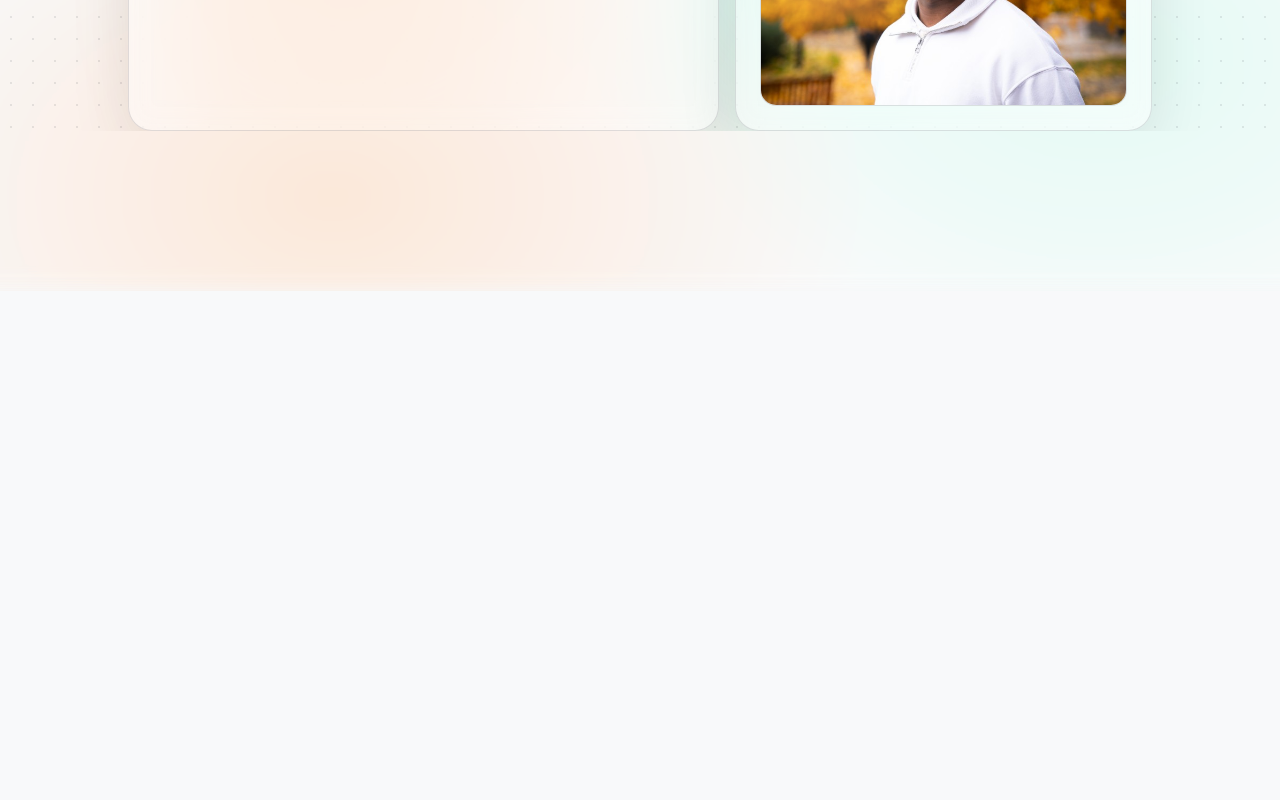
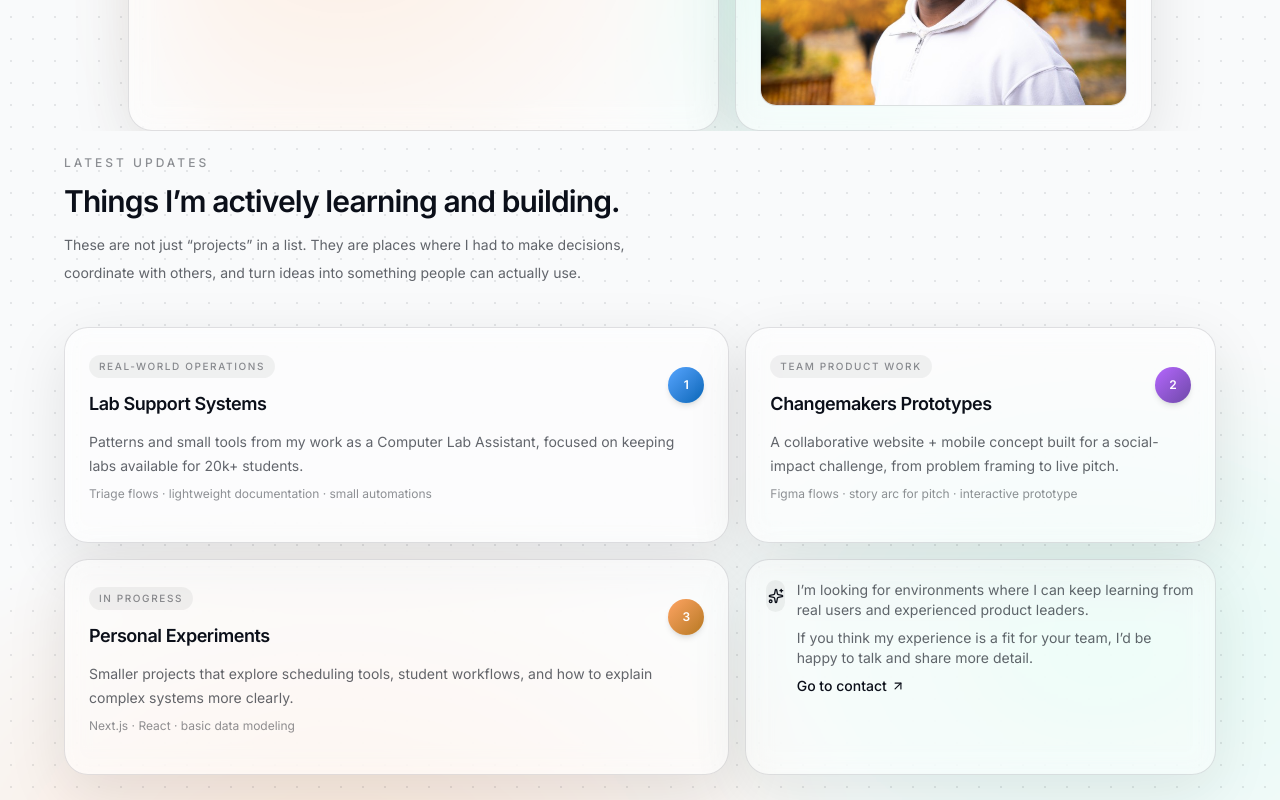
Before and after one commit to ibrahiimmuhamud/portfolio-website, a Next.js app: page / in a window 1280 px wide. Shown: the part 720-1520 px from the top of the page. Before the commit the page ends 1011 px from the top, so only its background shows below. Built offline with nearby package versions, Linux system fonts and the light colour scheme.

Commit message:
updated bento grid and text

```diff
--- a/app/page.tsx
+++ b/app/page.tsx
@@ -1,5 +1,6 @@
 import { Navbar } from "@/components/navbar";
 import { Hero } from "@/components/hero";
+import { Updates } from "@/components/updates";
 
 export default function Home() {
   return (
@@ -7,7 +8,8 @@ export default function Home() {
       <Navbar />
       <main>
         <Hero />
-        {/* Next: updates/projects bento grid, about, resume, contact */}
+        <Updates />
+        {/* Next: about, resume, contact */}
       </main>
     </div>
   );
--- /dev/null
+++ b/components/updates.tsx
@@ -0,0 +1,215 @@
+"use client";
+
+import { motion } from "framer-motion";
+import { ArrowUpRight, Github, Globe, Sparkles } from "lucide-react";
+import { cn } from "@/lib/cn";
+
+const easeOut = [0.2, 0.8, 0.2, 1] as const;
+
+const sectionVariants = {
+  initial: { opacity: 0, y: 30 },
+  animate: {
+    opacity: 1,
+    y: 0,
+    transition: { duration: 0.9, ease: easeOut },
+  },
+};
+
+const cardVariants = {
+  initial: { opacity: 0, y: 30 },
+  animate: (i: number) => ({
+    opacity: 1,
+    y: 0,
+    transition: {
+      duration: 0.8,
+      ease: easeOut,
+      delay: 0.12 + i * 0.08,
+    },
+  }),
+};
+
+type ProjectCardProps = {
+  title: string;
+  tag: string;
+  description: string;
+  meta: string;
+  accent: "blue" | "amber" | "plum";
+  href?: string;
+  github?: string;
+  index: number;
+};
+
+export function Updates() {
+  const cards: ProjectCardProps[] = [
+    {
+      title: "Lab Support Systems",
+      tag: "Real-world operations",
+      description:
+        "Patterns and small tools from my work as a Computer Lab Assistant, focused on keeping labs available for 20k+ students.",
+      meta: "Triage flows · lightweight documentation · small automations",
+      accent: "blue",
+      index: 0,
+    },
+    {
+      title: "Changemakers Prototypes",
+      tag: "Team product work",
+      description:
+        "A collaborative website + mobile concept built for a social-impact challenge, from problem framing to live pitch.",
+      meta: "Figma flows · story arc for pitch · interactive prototype",
+      accent: "plum",
+      index: 1,
+    },
+    {
+      title: "Personal Experiments",
+      tag: "In progress",
+      description:
+        "Smaller projects that explore scheduling tools, student workflows, and how to explain complex systems more clearly.",
+      meta: "Next.js · React · basic data modeling",
+      accent: "amber",
+      index: 2,
+    },
+  ];
+
+  return (
+    <section id="updates" className="relative px-4 pb-24 pt-6">
+      <div className="mx-auto flex w-full max-w-6xl flex-col gap-10">
+        <motion.div
+          variants={sectionVariants}
+          initial="initial"
+          whileInView="animate"
+          viewport={{ once: true, amount: 0.4 }}
+          className="max-w-3xl"
+        >
+          <p className="text-xs font-medium uppercase tracking-[0.25em] text-[color:var(--muted-2)]">
+            Latest updates
+          </p>
+          <h2 className="mt-3 text-balance text-2xl font-semibold tracking-[-0.03em] text-[color:var(--foreground)] sm:text-3xl">
+            Things I’m actively learning and building.
+          </h2>
+          <p className="mt-3 max-w-xl text-sm leading-7 text-[color:var(--muted)]">
+            These are not just “projects” in a list. They are places where I had to make
+            decisions, coordinate with others, and turn ideas into something people can
+            actually use.
+          </p>
+        </motion.div>
+
+        <div className="grid grid-cols-12 gap-4">
+          {cards.map((card, i) => (
+            <ProjectCard key={card.title} {...card} index={i} />
+          ))}
+
+          <motion.div
+            variants={cardVariants}
+            initial="initial"
+            whileInView="animate"
+            viewport={{ once: true, amount: 0.25 }}
+            custom={3}
+            className="col-span-12 rounded-3xl border border-[color:var(--border)] bg-[color:var(--surface-2)]/80 p-5 text-sm text-[color:var(--muted)] shadow-[0_18px_60px_rgba(0,0,0,0.08)] backdrop-blur-md dark:bg-white/5 md:col-span-5"
+          >
+            <div className="flex items-start gap-3">
+              <div className="inline-flex h-8 w-8 items-center justify-center rounded-full bg-black/5 text-xs text-[color:var(--foreground)] dark:bg-white/10">
+                <Sparkles className="h-4 w-4" />
+              </div>
+              <div className="space-y-2">
+                <p>
+                  I’m looking for environments where I can keep learning from real users
+                  and experienced product leaders.
+                </p>
+                <p>
+                  If you think my experience is a fit for your team, I’d be happy to talk
+                  and share more detail.
+                </p>
+                <a
+                  href="#contact"
+                  className="inline-flex items-center gap-1 text-sm font-medium text-[color:var(--foreground)]"
+                >
+                  Go to contact
+                  <ArrowUpRight className="h-3.5 w-3.5" />
+                </a>
+              </div>
+            </div>
+          </motion.div>
+        </div>
+      </div>
+    </section>
+  );
+}
+
+function ProjectCard(props: ProjectCardProps) {
+  const { title, tag, description, meta, accent, href, github, index } = props;
+
+  const accentClass =
+    accent === "blue"
+      ? "from-[#55A5FF] to-[#0067B8]"
+      : accent === "plum"
+        ? "from-[#B667FF] to-[#6E49A8]"
+        : "from-[#FFA462] to-[#B7791F]";
+
+  return (
+    <motion.article
+      custom={index}
+      variants={cardVariants}
+      initial="initial"
+      whileInView="animate"
+      viewport={{ once: true, amount: 0.25 }}
+      whileHover={{ scale: 1.02 }}
+      transition={{ type: "spring", stiffness: 260, damping: 22 }}
+      className={cn(
+        "col-span-12 rounded-3xl border border-[color:var(--border)]",
+        "bg-[color:var(--surface)]/80 p-6 backdrop-blur-md",
+        "shadow-[0_18px_60px_rgba(0,0,0,0.10)] dark:bg-white/5",
+        index === 0 && "md:col-span-7",
+        index === 1 && "md:col-span-5",
+        index === 2 && "md:col-span-7"
+      )}
+    >
+      <div className="flex items-center justify-between gap-4">
+        <div className="space-y-1">
+          <p className="inline-flex items-center rounded-full bg-black/5 px-2.5 py-1 text-[10px] font-medium uppercase tracking-[0.16em] text-[color:var(--muted-2)] dark:bg-white/10">
+            {tag}
+          </p>
+          <h3 className="mt-2 text-base font-semibold tracking-tight text-[color:var(--foreground)] sm:text-lg">
+            {title}
+          </h3>
+        </div>
+        <div
+          aria-hidden
+          className={cn(
+            "hidden h-9 w-9 items-center justify-center rounded-full bg-gradient-to-br text-xs font-semibold text-white shadow-md md:inline-flex",
+            accentClass
+          )}
+        >
+          {index + 1}
+        </div>
+      </div>
+
+      <p className="mt-3 text-sm leading-6 text-[color:var(--muted)]">{description}</p>
+      <p className="mt-2 text-xs text-[color:var(--muted-2)]">{meta}</p>
+
+      <div className="mt-4 flex flex-wrap items-center gap-3 text-xs font-medium text-[color:var(--muted-2)]">
+        {href && (
+          <a
+            href={href}
+            target="_blank"
+            rel="noreferrer"
+            className="inline-flex items-center gap-1 rounded-full bg-black/5 px-3 py-1.5 text-[11px] text-[color:var(--foreground)] transition hover:bg-black/10 dark:bg-white/10 dark:hover:bg-white/15"
+          >
+            <Globe className="h-3.5 w-3.5" />
+            View live
+          </a>
+        )}
+        {github && (
+          <a
+            href={github}
+            target="_blank"
+            rel="noreferrer"
+            className="inline-flex items-center gap-1 rounded-full border border-[color:var(--border)] px-3 py-1.5 text-[11px] transition hover:bg-black/5 dark:hover:bg-white/10"
+          >
+            <Github className="h-3.5 w-3.5" />
+            Source
+          </a>
+        )}
+      </div>
+    </motion.article>
+  );
+}
```
